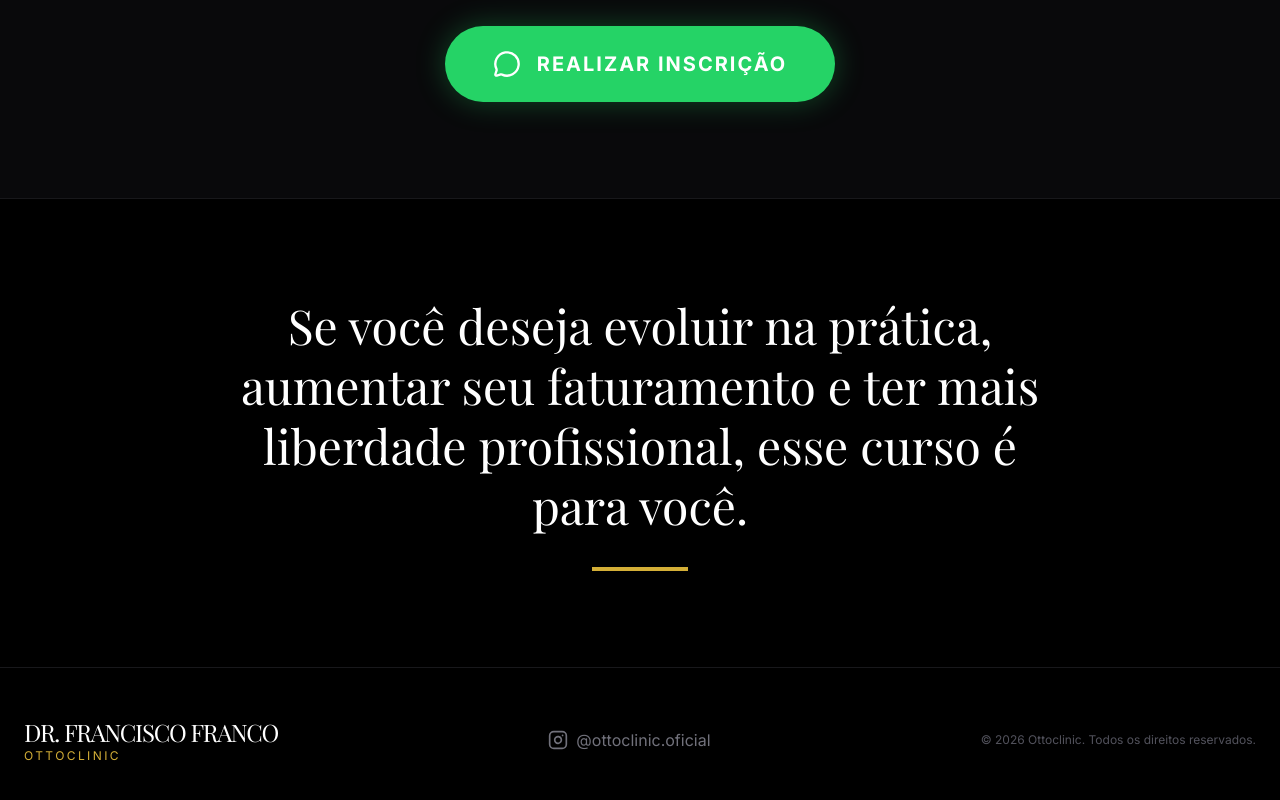
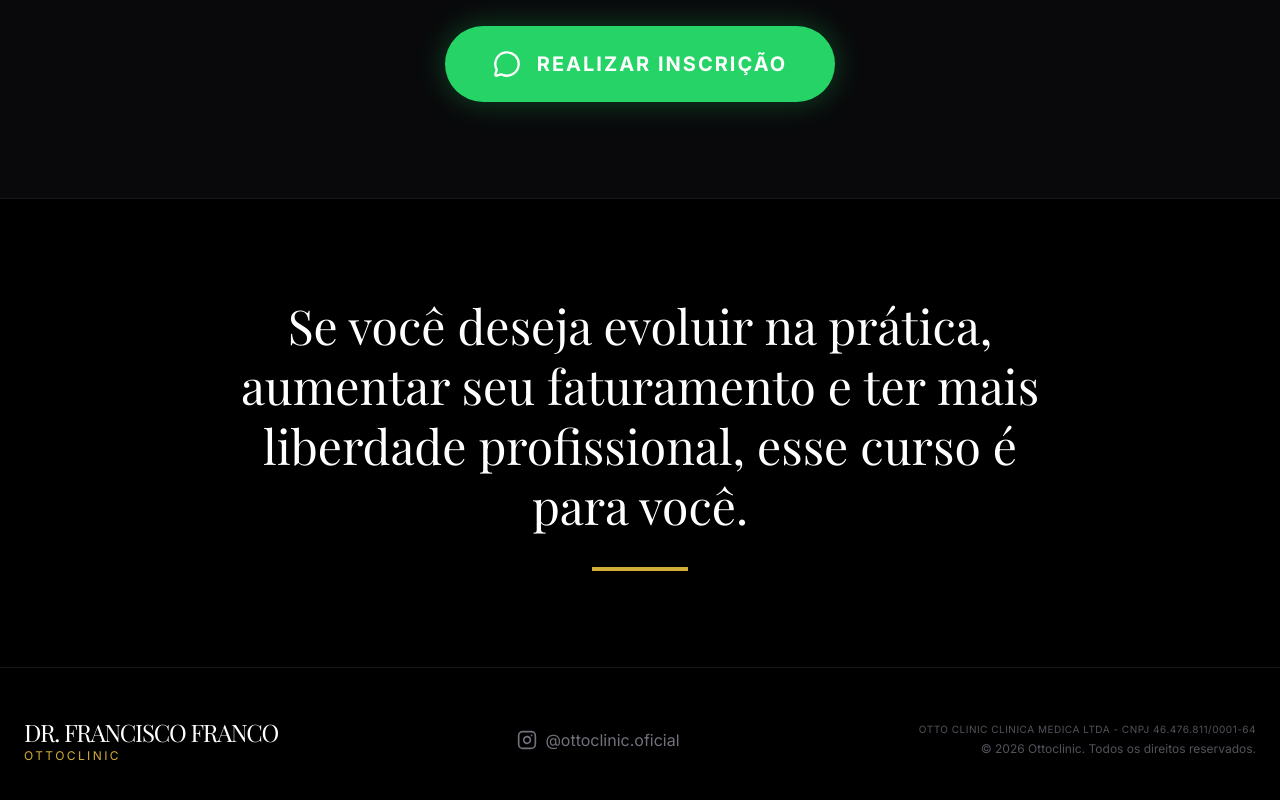
Before and after one commit to felipecavazzani/ottoclinic-landingpage-curso1, a React (Vite) app: page / in a window 1280 px wide. Shown: the part 6314-7114 px from the top of the page. Built offline with nearby package versions, Linux system fonts and the light colour scheme; a web font is replaced by a local one.

Commit message:
fix: Add CNPJ and update footer text
Adds the CNPJ to the footer and slightly modifies the copyright text alignment for better presentation.

```diff
--- a/src/App.tsx
+++ b/src/App.tsx
@@ -450,9 +450,14 @@ export default function App() {
               @ottoclinic.oficial
             </a>
           </div>
-          <p className="text-zinc-600 text-xs">
-            © 2026 Ottoclinic. Todos os direitos reservados.
-          </p>
+          <div className="flex flex-col items-center md:items-end gap-1">
+            <p className="text-zinc-600 text-[10px] uppercase tracking-wider">
+              Otto Clinic Clinica Medica Ltda - CNPJ 46.476.811/0001-64
+            </p>
+            <p className="text-zinc-600 text-xs">
+              © 2026 Ottoclinic. Todos os direitos reservados.
+            </p>
+          </div>
         </div>
       </footer>
 
```
